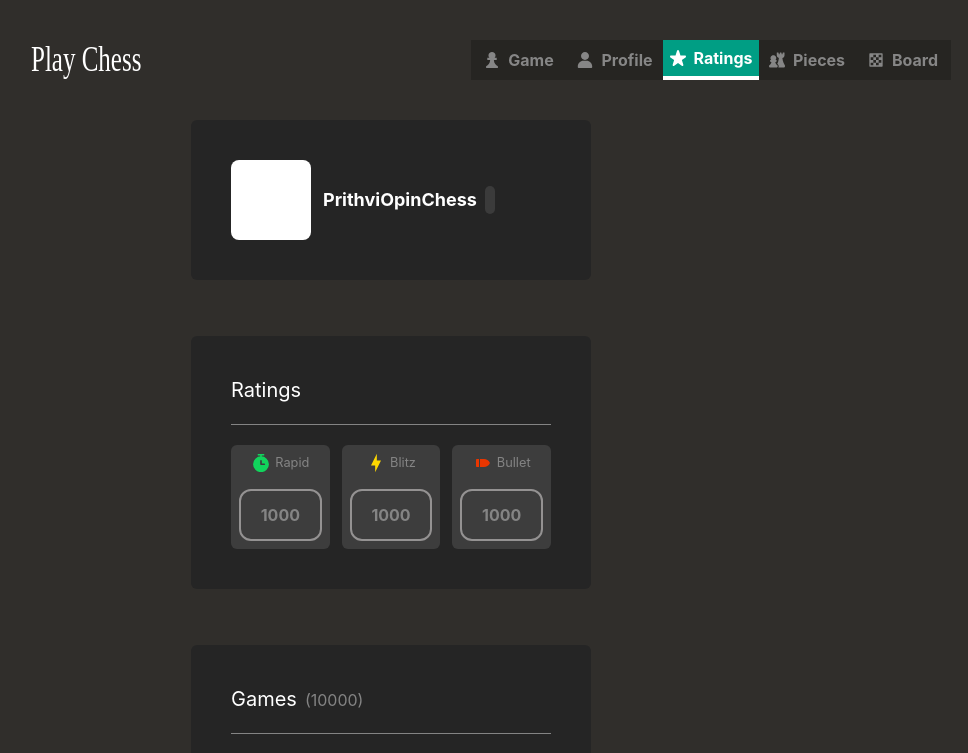
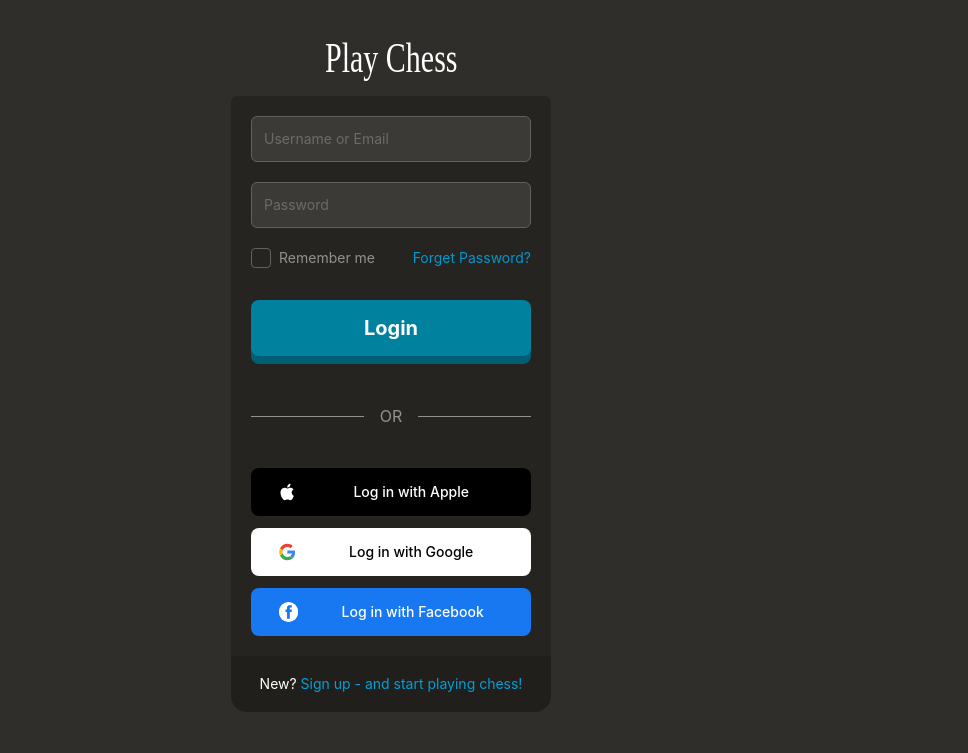
Before and after one commit to Prithvi-boi/Prithvi-s-Chess-Game, a React (Vite) app in the folder ChessGame/: page / in a window 1280 px wide. Shown: the top 753 px of the page, without its empty margins (249-1217 px from the left). Built offline with nearby package versions, Linux system fonts and the light colour scheme.

Commit message:
Setup React Router Dom

```diff
--- a/ChessGame/package.json
+++ b/ChessGame/package.json
@@ -13,6 +13,7 @@
     "@tailwindcss/vite": "^4.3.3",
     "react": "^19.2.8",
     "react-dom": "^19.2.8",
+    "react-router-dom": "^7.18.4",
     "tailwindcss": "^4.3.3",
     "vite-plugin-svgr": "^5.2.0"
   },
--- a/ChessGame/src/App.jsx
+++ b/ChessGame/src/App.jsx
@@ -1,18 +1,35 @@
+import { useState } from "react"
+
 import Navigation from "./Features/Navigation"
 import HomePage from "./Pages/HomePage"
 import ProfilePage from "./Pages/ProfilePage"
 import RatingPage from "./Pages/RatingPage"
 
-import { useState } from "react"
+import { BrowserRouter, Routes, Route } from "react-router-dom";
+import LoginPage from "./Pages/LoginPage"
 
 function App() {
-  const [Nav, setNav] = useState("ratings")
+  return (
+    <BrowserRouter>
+
+      <Routes>
+
+        <Route path="/" element={<LoginPage />} />
+        <Route path="/home" element={<Home_Pages />} />
+      </Routes>
+
+    </BrowserRouter>
+  )
+}
+
+function Home_Pages() {
+  const [Nav, setNav] = useState("game")
   const Page = () => {
     switch (Nav.toLocaleLowerCase()) {
-      case "game": return <HomePage/>;
+      case "game": return <HomePage />;
       case "profile": return <ProfilePage />;
       case "ratings": return <RatingPage />
-      default:return <HomePage/>;
+      default: return <HomePage />;
     }
   }
   return (
@@ -24,4 +41,5 @@
   )
 }
 
+
 export default App
```
Also changed, not shown: 1 other file (tests, documents, lock files or other folders).
